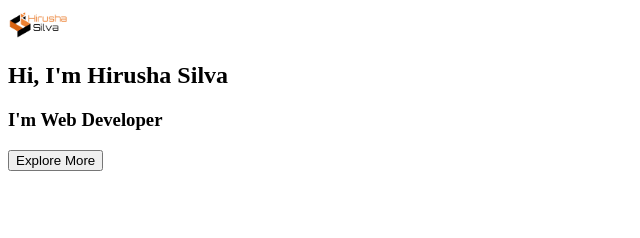
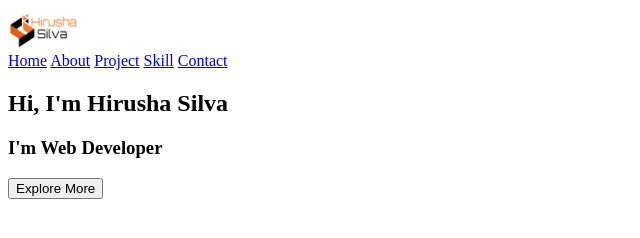
Before and after one commit to Hirusha-silva/My-portfolio, a plain HTML site: page index.html in a window 1280 px wide. Shown: the whole page, without its empty margins (0-640 px from the left). Drawn offline with Linux system fonts and the light colour scheme.

Commit message:
create navigation bar

```diff
--- a/index.html
+++ b/index.html
@@ -6,9 +6,21 @@
     <link rel="icon" type="image/jpg" href="image/social/IMG_0005 2.jpg">
 </head>
 <body>
+
+<!--navigation bar-->
+    <section>
+        <img src="image/social/Screenshot_2025-02-07_at_15.34.16-removebg-preview.png" alt="logo" width="70" height="40">
+        <nav>
+            <a href="#home">Home</a>
+            <a href="#about">About</a>
+            <a href="#project">Project</a>
+            <a href="#skill">Skill</a>
+            <a href="#contact">Contact</a>
+        </nav>
+    </section>
+
 <!--home-->
     <section id="home">
-        <img src="image/social/Screenshot_2025-02-07_at_15.34.16-removebg-preview.png" alt="logo" width="60" height="30">
         <div>
             <h1>Hi, I'm Hirusha Silva</h1>
             <h3>I'm Web Developer</h3>
@@ -19,5 +31,6 @@
 
 
 
+
 </body>
 </html>
```
